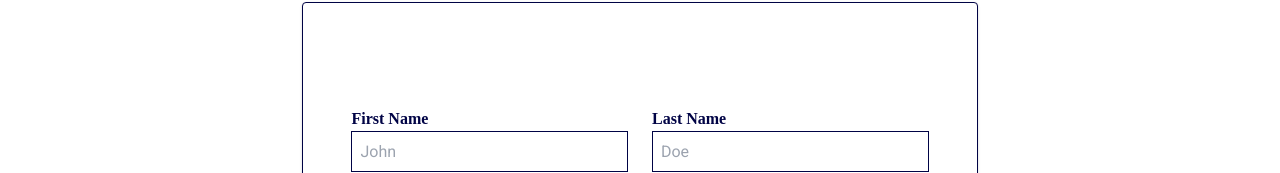
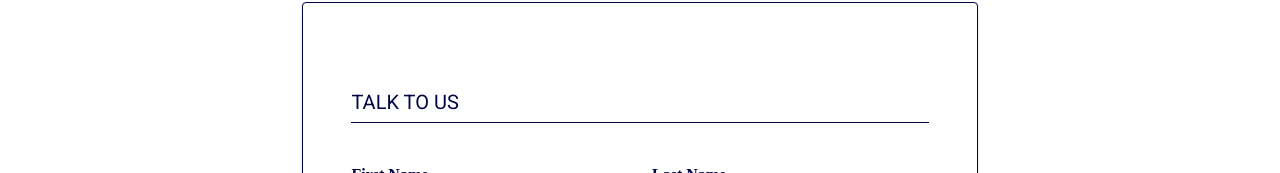
Before and after one commit to Lewinskie/fajr-airlines, a Next.js app: page /contacts in a window 1280 px wide. Shown: the part 738-911 px from the top of the page. Built offline with nearby package versions, Linux system fonts and the light colour scheme.

Commit message:
Added talk to us in the form

```diff
--- a/src/components/molecules/contact-form.js
+++ b/src/components/molecules/contact-form.js
@@ -42,6 +42,10 @@ const ContactForm = () => {
         We are here to help and answer any queries you might have. We look
         forward to hear from you
       </h4> */}
+      <h4 className="text-primary-500 uppercase leading-relaxed font-serif text-lg">
+        Talk to us
+      </h4>
+      <div className="w-full border-b border-primary-500 mb-10" />
       <Formik
         initialValues={initialValues}
         validationSchema={validationSchema}
```
